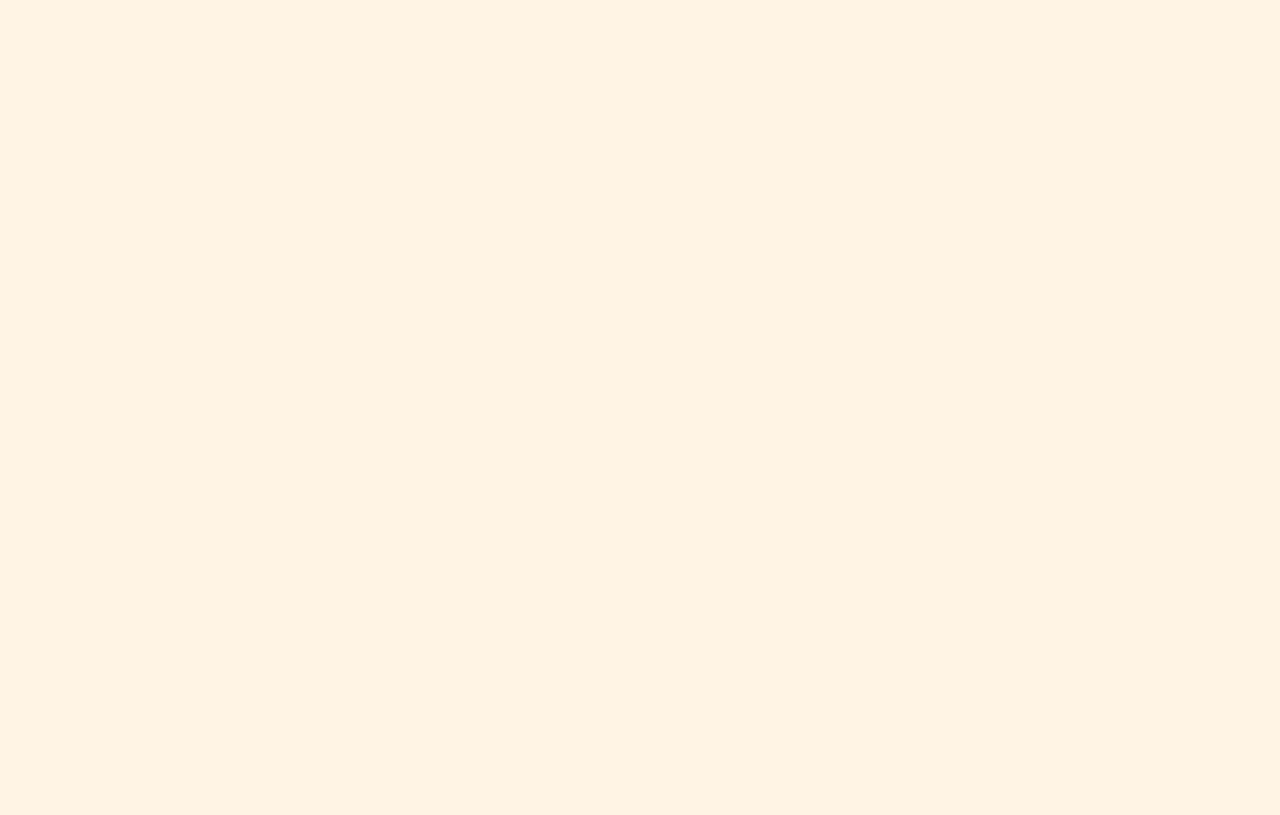
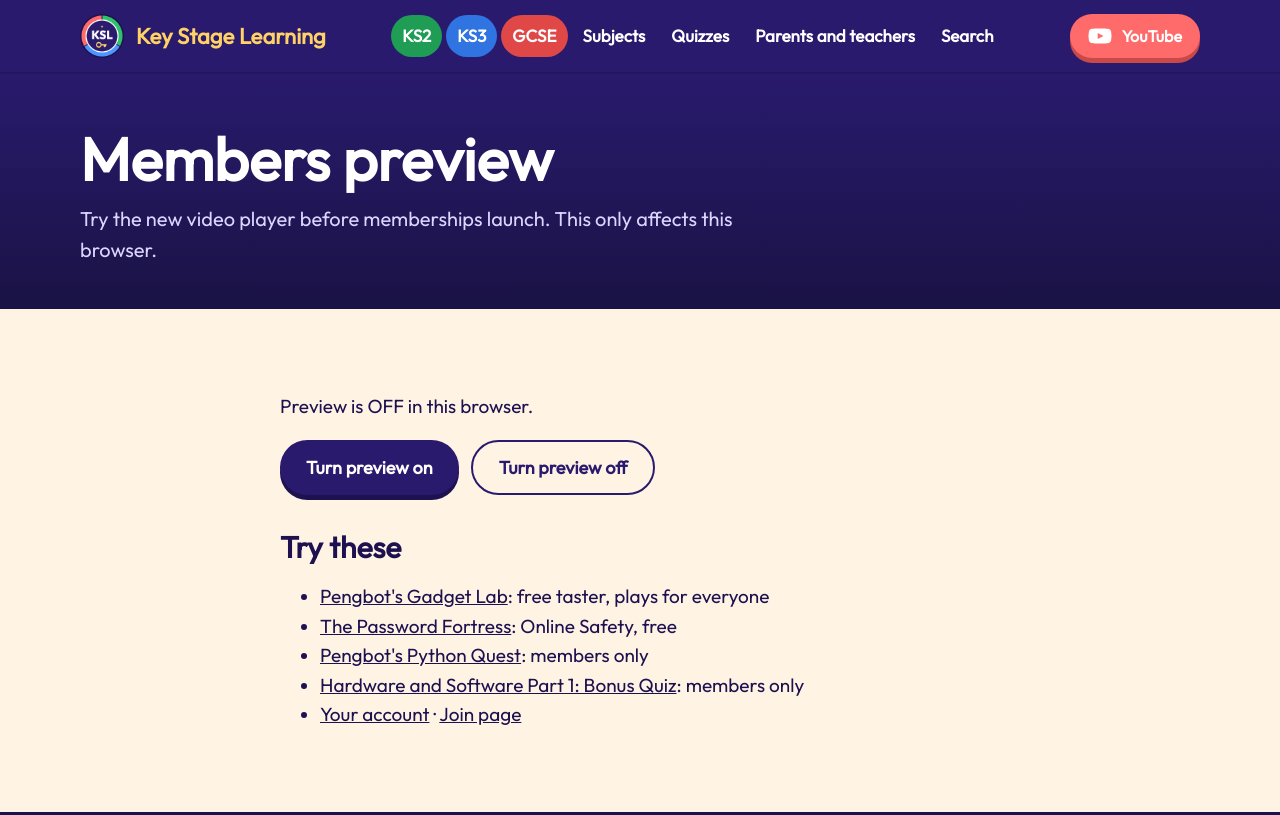
Before and after one commit to rachrafi/keystagelearning-website, an Astro site: page /preview in a window 1280 px wide. Before the commit this address had no page. Shown: the top 815 px of the page. Built offline with nearby package versions, Linux system fonts and the light colour scheme; Astro itself is replaced by a stand-in of ours.

Commit message:
Add a private /preview/ page to try the members player
Turning preview on sets a cookie in that browser only; the player then asks for
the members experience without a ?preview= link, which chat apps can mangle.

```diff
--- a/src/components/Player.astro
+++ b/src/components/Player.astro
@@ -50,7 +50,7 @@ const note = !MEMBERSHIPS_LIVE
     const button = p.querySelector('button')!;
     button.addEventListener('click', async () => {
       button.disabled = true;
-      const preview = new URLSearchParams(location.search).get('preview');
+      const preview = new URLSearchParams(location.search).get('preview') ?? (document.cookie.includes('ksl_preview=members') ? 'members' : null);
       let answer: Answer = { mode: 'error' };
       try {
         const res = await fetch(`/api/play/${p.dataset.slug}/${preview ? `?preview=${encodeURIComponent(preview)}` : ''}`, { method: 'POST', credentials: 'same-origin' });
--- /dev/null
+++ b/src/pages/preview.astro
@@ -0,0 +1,32 @@
+---
+import Base from '../layouts/Base.astro';
+// A private test page: turns "members preview" on or off for this browser only,
+// so the new player can be tried before memberships launch. Not linked anywhere.
+---
+<Base title="Members preview" description="Test page." noindex>
+  <div class="page-hero"><div class="wrap"><h1>Members preview</h1><p>Try the new video player before memberships launch. This only affects this browser.</p></div></div>
+  <section>
+    <div class="wrap prose">
+      <p id="state" role="status"></p>
+      <p class="row" style="display:flex;gap:12px;flex-wrap:wrap">
+        <button class="btn btn-navy" id="on" type="button">Turn preview on</button>
+        <button class="btn btn-ghost-dark" id="off" type="button">Turn preview off</button>
+      </p>
+      <h2>Try these</h2>
+      <ul>
+        <li><a href="/watch/pengbots-gadget-lab/">Pengbot's Gadget Lab</a>: free taster, plays for everyone</li>
+        <li><a href="/watch/the-password-fortress/">The Password Fortress</a>: Online Safety, free</li>
+        <li><a href="/watch/pengbots-python-quest/">Pengbot's Python Quest</a>: members only</li>
+        <li><a href="/watch/hardware-and-software-part-1-quiz/">Hardware and Software Part 1: Bonus Quiz</a>: members only</li>
+        <li><a href="/account/">Your account</a> · <a href="/join/">Join page</a></li>
+      </ul>
+    </div>
+  </section>
+  <script>
+    const state = document.getElementById('state')!;
+    const show = () => { state.textContent = document.cookie.includes('ksl_preview=members') ? 'Preview is ON in this browser.' : 'Preview is OFF in this browser.'; };
+    document.getElementById('on')!.onclick = () => { document.cookie = 'ksl_preview=members; path=/; max-age=2592000; samesite=lax; secure'; show(); };
+    document.getElementById('off')!.onclick = () => { document.cookie = 'ksl_preview=; path=/; max-age=0'; show(); };
+    show();
+  </script>
+</Base>
```
